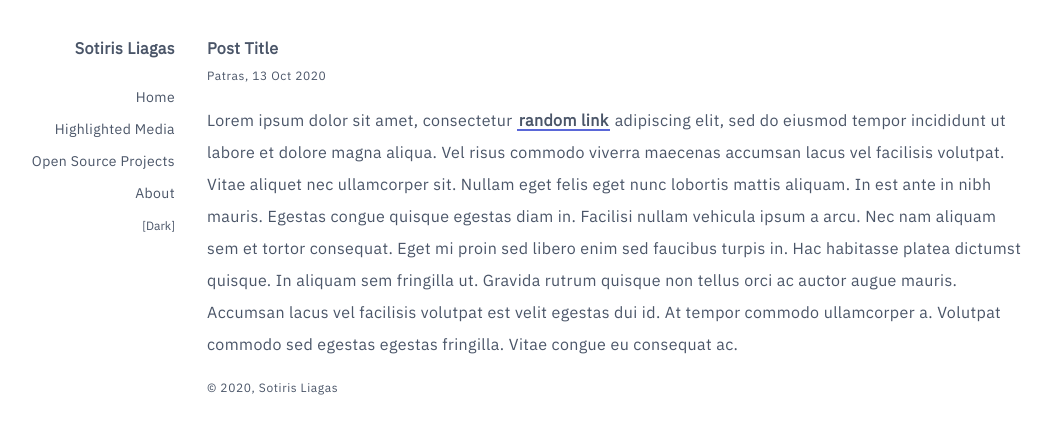
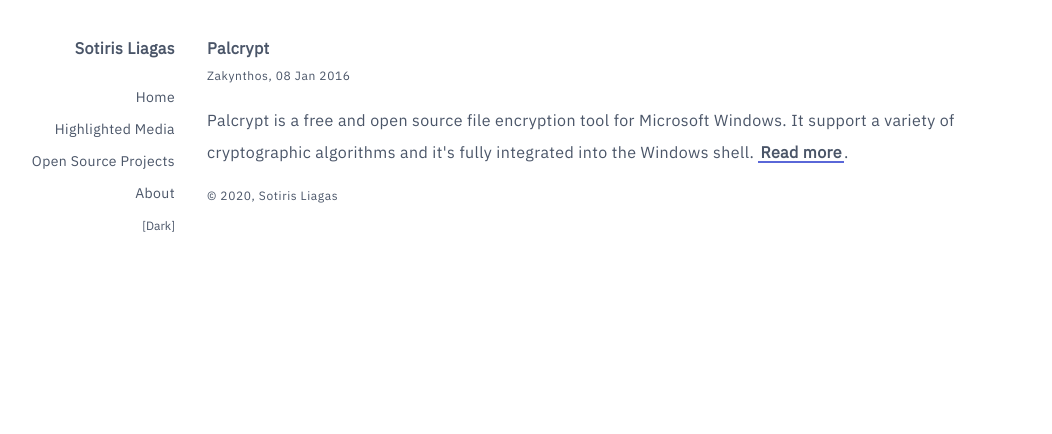
Before and after one commit to liagason/A-Jekyll-Blog, a Jekyll site: the page built from open/index.html, in a window 1280 px wide. Shown: the top 434 px of the page, without its empty margins (161-1213 px from the left). Built offline with Jekyll 4.4.1, drawn with Linux system fonts in a browser that asks for light colours.

Commit message:
Update index.html

```diff
--- a/open/index.html
+++ b/open/index.html
@@ -3,6 +3,6 @@
 title: Open Source Projects - Sotiris Liagas - Σωτήρης Λιάγκας
 ---
 
-<h1 class="font-bold">Post Title</h1>
-<p class="text-xs tracking-wider mb-4">Patras, 13 Oct 2020</p>
-<p class="mb-4">Lorem ipsum dolor sit amet, consectetur <a href="#">random link</a> adipiscing elit, sed do eiusmod tempor incididunt ut labore et dolore magna aliqua. Vel risus commodo viverra maecenas accumsan lacus vel facilisis volutpat. Vitae aliquet nec ullamcorper sit. Nullam eget felis eget nunc lobortis mattis aliquam. In est ante in nibh mauris. Egestas congue quisque egestas diam in. Facilisi nullam vehicula ipsum a arcu. Nec nam aliquam sem et tortor consequat. Eget mi proin sed libero enim sed faucibus turpis in. Hac habitasse platea dictumst quisque. In aliquam sem fringilla ut. Gravida rutrum quisque non tellus orci ac auctor augue mauris. Accumsan lacus vel facilisis volutpat est velit egestas dui id. At tempor commodo ullamcorper a. Volutpat commodo sed egestas egestas fringilla. Vitae congue eu consequat ac.</p>
+<h1 class="font-bold">Palcrypt</h1>
+<p class="text-xs tracking-wider mb-4">Zakynthos, 08 Jan 2016</p>
+<p class="mb-4">Palcrypt is a free and open source file encryption tool for Microsoft Windows. It support a variety of cryptographic algorithms and it's fully integrated into the Windows shell. <a target="_blank" href="https://www.softpedia.com/get/Security/Encrypting/PalCrypt.shtml">Read more</a>.</p>
```
